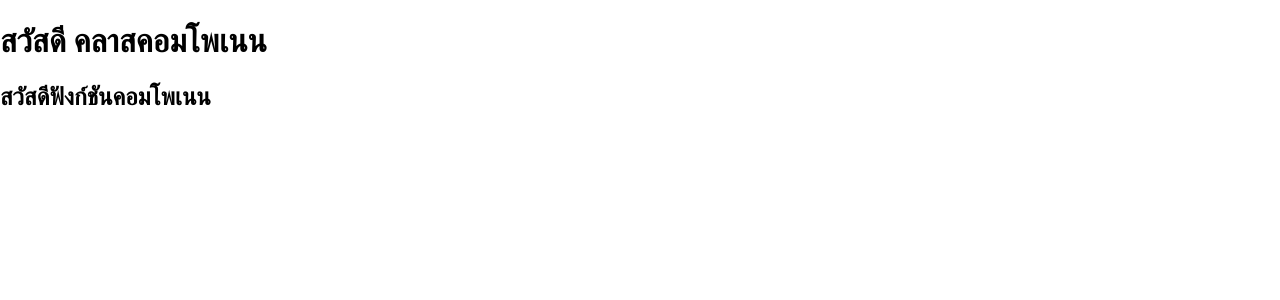
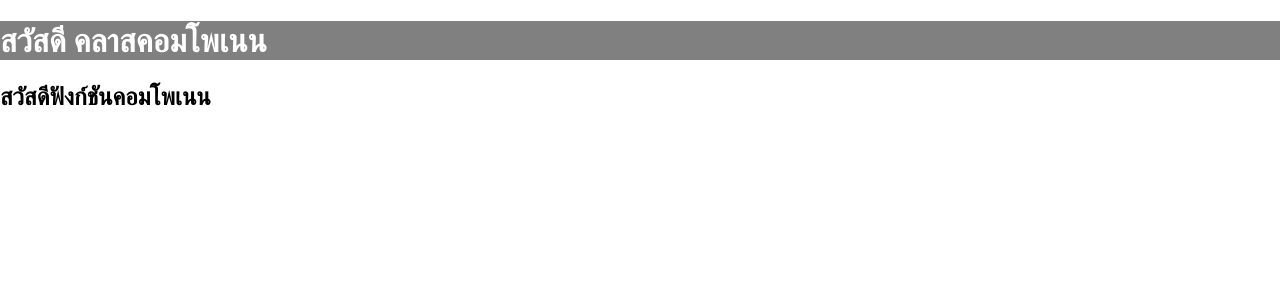
Before and after one commit to supakjack/react-bootstrap-redux, a React (Create React App) app in the folder class-component/: page / in a window 1280 px wide. Shown: the top 300 px of the page. Built offline with nearby package versions, Linux system fonts and the light colour scheme.

Commit message:
style in class
style in class

```diff
--- a/class-component/src/App.js
+++ b/class-component/src/App.js
@@ -1,15 +1,19 @@
-import React, { Component } from 'react'
-import Home from './Home'
+import React, { Component } from 'react';
+import Home from './Home';
 
 export class App extends Component {
   render() {
+    const txtStyle = {
+      color: 'white',
+      backgroundColor: 'gray'
+    };
     return (
       <div>
-        <h1>สวัสดี คลาสคอมโพเนน</h1>
+        <h1 style={txtStyle}>สวัสดี คลาสคอมโพเนน</h1>
         <Home />
       </div>
-    )
+    );
   }
 }
 
-export default App
+export default App;
```
